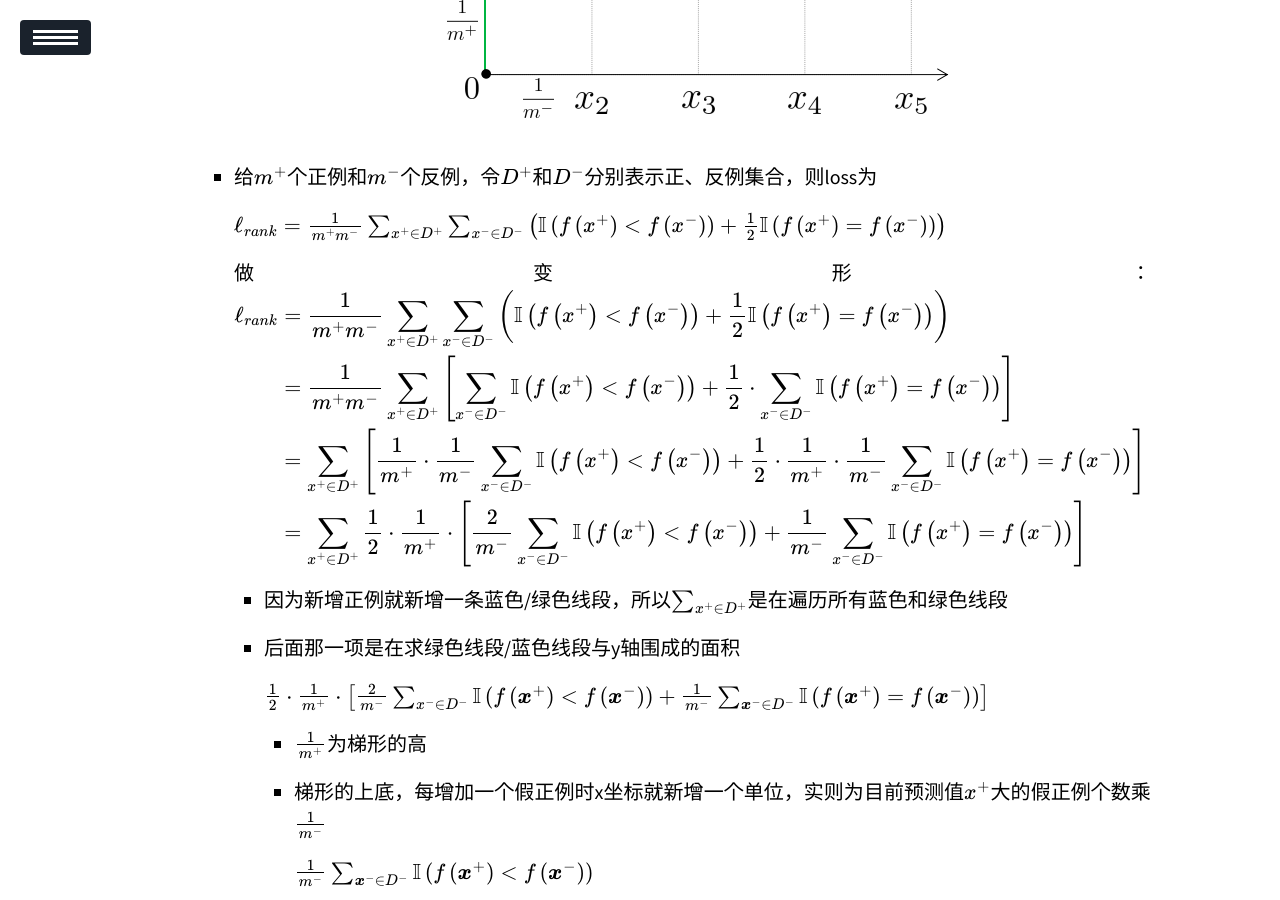
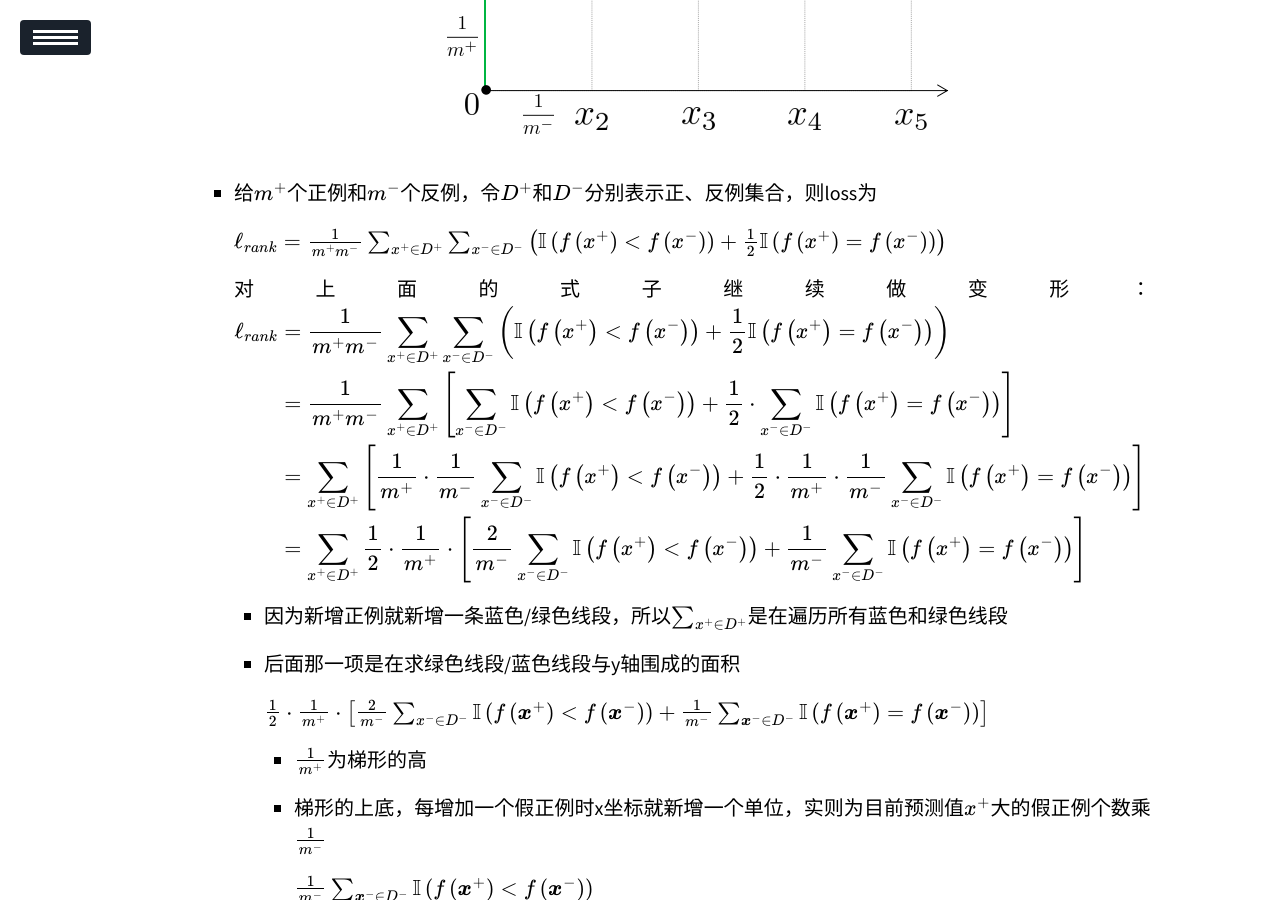
Before and after one commit to WangXiCindy/wangxicindy.github.io, a Jekyll site: the page built from _posts/2020-9-26-机器学习笔记.md, in a window 1280 px wide and 900 px high, scrolled down 12080 px. Built offline with Jekyll 4.4.1, drawn with Linux system fonts in a browser that asks for light colours; our own code applies the rules of GitHub Pages for plain Markdown files; formulas are drawn with MathJax 3; a script that is not in the unit is left out.

Commit message:
Update 2020-9-26-机器学习笔记.md

```diff
--- a/_posts/2020-9-26-机器学习笔记.md
+++ b/_posts/2020-9-26-机器学习笔记.md
@@ -97,7 +97,9 @@
 
   - $\mathfrak{L} _ {a}$代表一种学习算法，对于不同的学习算法$\mathfrak{L} _ {a}$公和$\mathfrak{L} _ {b}$它们在不同的情况下会展现出不同的优势和缺陷
 
-  - $\mathfrak{L} _ {a}$在训练集之外的所有样本上的误差为：$$E _ {\text {ote}}\left(\mathfrak{L} _ {a} \mid X, f\right)=\sum _ {h} \sum _ {\boldsymbol{x} \in \mathcal{X}-X} P(\boldsymbol{x}) \mathbb{I}(h(\boldsymbol{x}) \neq f(\boldsymbol{x})) P\left(h \mid X, \mathfrak{L} _ {a}\right)$$	（1.1）
+  - $\mathfrak{L} _ {a}$在训练集之外的所有样本上的误差为：
+
+    $E _ {\text {ote}}\left(\mathfrak{L} _ {a} \mid X, f\right)=\sum _ {h} \sum _ {\boldsymbol{x} \in \mathcal{X}-X} P(\boldsymbol{x}) \mathbb{I}(h(\boldsymbol{x}) \neq f(\boldsymbol{x})) P\left(h \mid X, \mathfrak{L} _ {a}\right)$	（1.1）
 
     - $\mathbb{I}(·)$是指示函数，内部为真取1，否则取0
     - X为训练数据
@@ -393,7 +395,7 @@
 
         $\ell _ {r a n k}=\frac{1}{m^{+} m^{-}} \sum _ {x^{+} \in D^{+}} \sum _ {x^{-} \in D^{-}}\left(\mathbb{I}\left(f\left(x^{+}\right)<f\left(x^{-}\right)\right)+\frac{1}{2} \mathbb{I}\left(f\left(x^{+}\right)=f\left(x^{-}\right)\right)\right)$
 
-        做变形：$$\begin{aligned} \ell _ {rank} &=\frac{1}{m^{+} m^{-}} \sum _ {x^{+} \in D^{+}} \sum _ {x^{-} \in D^{-}}\left(\mathbb{I}\left(f\left(x^{+}\right)<f\left(x^{-}\right)\right)+\frac{1}{2} \mathbb{I}\left(f\left(x^{+}\right)=f\left(x^{-}\right)\right)\right)  \\  &=\frac{1}{m^{+} m^{-}} \sum _ {x^{+} \in D^{+}}\left[\sum _ {x^{-} \in D^{-}} \mathbb{I}\left(f\left(x^{+}\right)<f\left(x^{-}\right)\right)+\frac{1}{2} \cdot \sum _ {x^{-} \in D^{-}} \mathbb{I}\left(f\left(x^{+}\right)=f\left(x^{-}\right)\right)\right]  \\ &=\sum _ {x^{+} \in D^{+}}\left[\frac{1}{m^{+}} \cdot \frac{1}{m^{-}} \sum _ {x^{-} \in D^{-}} \mathbb{I}\left(f\left(x^{+}\right)<f\left(x^{-}\right)\right)+\frac{1}{2} \cdot \frac{1}{m^{+}} \cdot \frac{1}{m^{-}} \sum _ {x^{-} \in D^{-}} \mathbb{I}\left(f\left(x^{+}\right)=f\left(x^{-}\right)\right)\right]  \\ &=\sum _ {x^{+} \in D^{+}} \frac{1}{2} \cdot \frac{1}{m^{+}} \cdot\left[\frac{2}{m^{-}} \sum _ {x^{-} \in D^{-}} \mathbb{I}\left(f\left(x^{+}\right)<f\left(x^{-}\right)\right)+\frac{1}{m^{-}} \sum _ {x^{-} \in D^{-}} \mathbb{I}\left(f\left(x^{+}\right)=f\left(x^{-}\right)\right)\right]
+        对上面的式子继续做变形：$$\begin{aligned} \ell _ {rank} &=\frac{1}{m^{+} m^{-}} \sum _ {x^{+} \in D^{+}} \sum _ {x^{-} \in D^{-}}\left(\mathbb{I}\left(f\left(x^{+}\right)<f\left(x^{-}\right)\right)+\frac{1}{2} \mathbb{I}\left(f\left(x^{+}\right)=f\left(x^{-}\right)\right)\right)  \\  &=\frac{1}{m^{+} m^{-}} \sum _ {x^{+} \in D^{+}}\left[\sum _ {x^{-} \in D^{-}} \mathbb{I}\left(f\left(x^{+}\right)<f\left(x^{-}\right)\right)+\frac{1}{2} \cdot \sum _ {x^{-} \in D^{-}} \mathbb{I}\left(f\left(x^{+}\right)=f\left(x^{-}\right)\right)\right]  \\ &=\sum _ {x^{+} \in D^{+}}\left[\frac{1}{m^{+}} \cdot \frac{1}{m^{-}} \sum _ {x^{-} \in D^{-}} \mathbb{I}\left(f\left(x^{+}\right)<f\left(x^{-}\right)\right)+\frac{1}{2} \cdot \frac{1}{m^{+}} \cdot \frac{1}{m^{-}} \sum _ {x^{-} \in D^{-}} \mathbb{I}\left(f\left(x^{+}\right)=f\left(x^{-}\right)\right)\right]  \\ &=\sum _ {x^{+} \in D^{+}} \frac{1}{2} \cdot \frac{1}{m^{+}} \cdot\left[\frac{2}{m^{-}} \sum _ {x^{-} \in D^{-}} \mathbb{I}\left(f\left(x^{+}\right)<f\left(x^{-}\right)\right)+\frac{1}{m^{-}} \sum _ {x^{-} \in D^{-}} \mathbb{I}\left(f\left(x^{+}\right)=f\left(x^{-}\right)\right)\right]
         \end{aligned}$$
 
         - 因为新增正例就新增一条蓝色/绿色线段，所以$\sum _ {x^{+} \in D^{+}}$是在遍历所有蓝色和绿色线段
```
